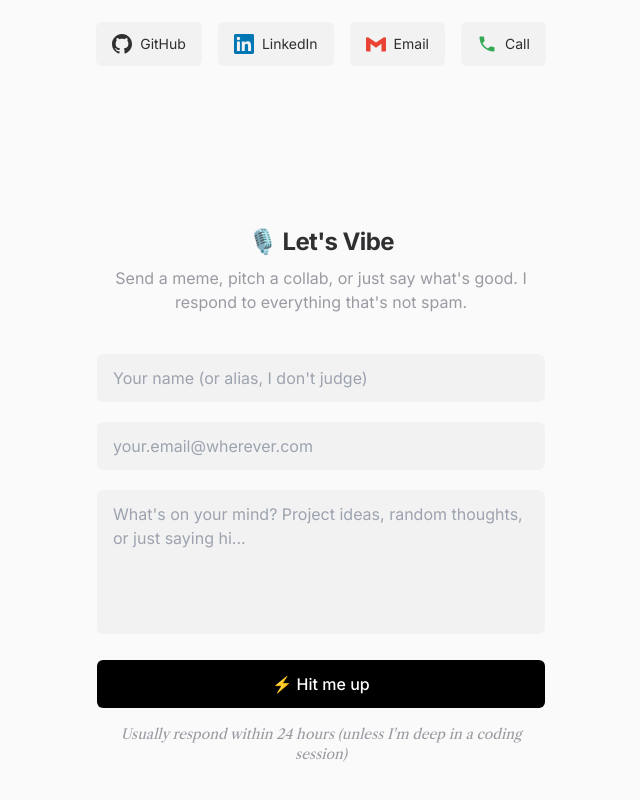
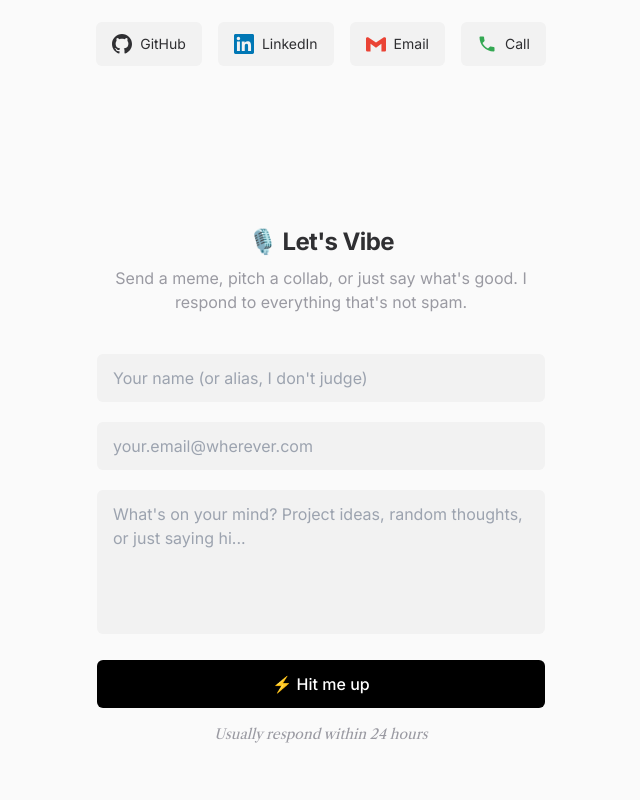
Before and after one commit to MynkSinghal/Portfolio-v2, a Next.js app: page / in a window 1280 px wide. Shown: the part 4292-5092 px from the top of the page, without its empty margins (319-959 px from the left). Built offline with nearby package versions, Linux system fonts and the light colour scheme.

Commit message:
Update contact-section.tsx

```diff
--- a/src/components/contact-section.tsx
+++ b/src/components/contact-section.tsx
@@ -53,7 +53,7 @@ export default function ContactSection() {
           </form>
 
           <p className="text-sm text-muted-foreground mt-4">
-            {parseText("<italic>Usually respond within 24 hours (unless I'm deep in a coding session)</italic>")}
+            {parseText("<italic>Usually respond within 24 hours</italic>")}
           </p>
         </div>
       </div>
```
